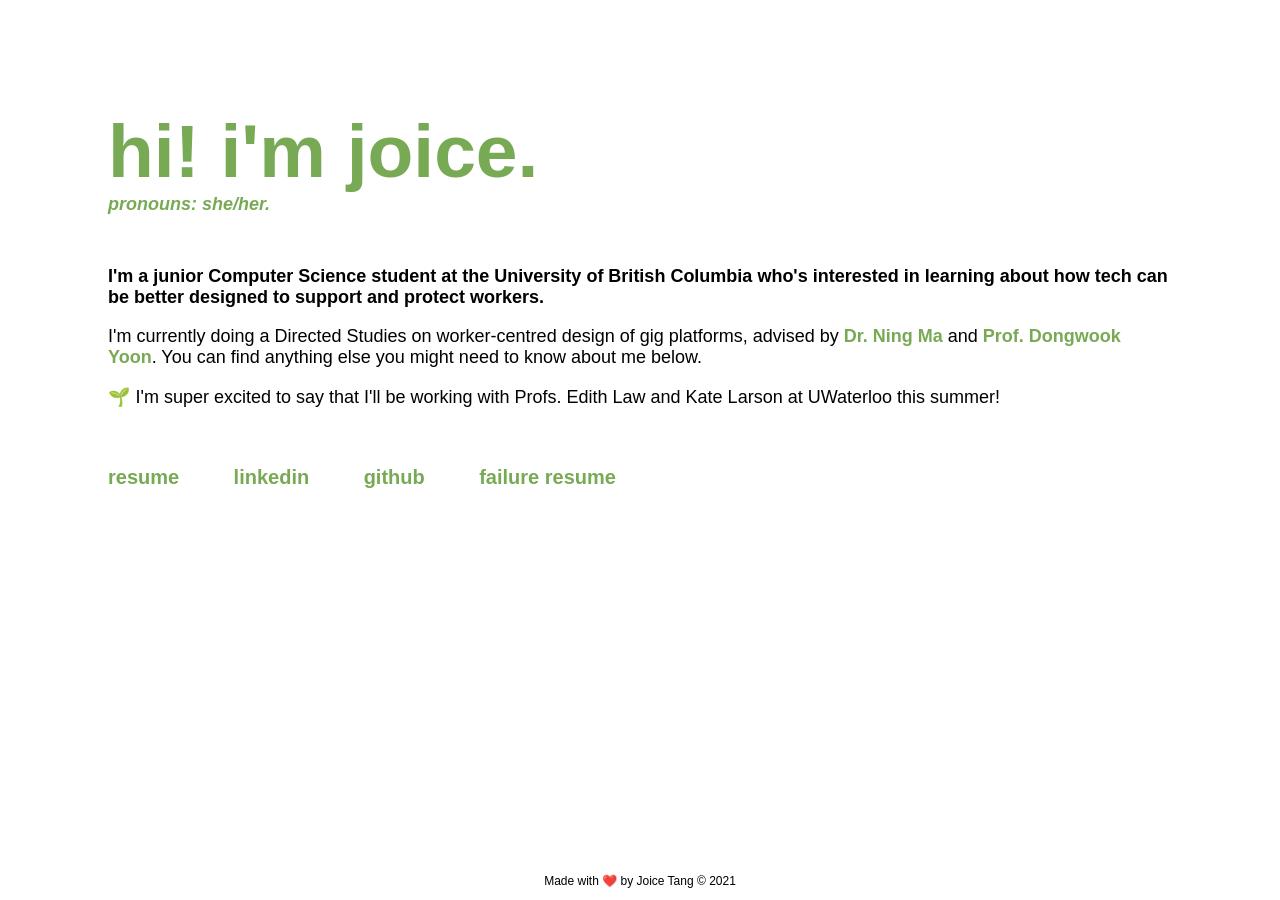
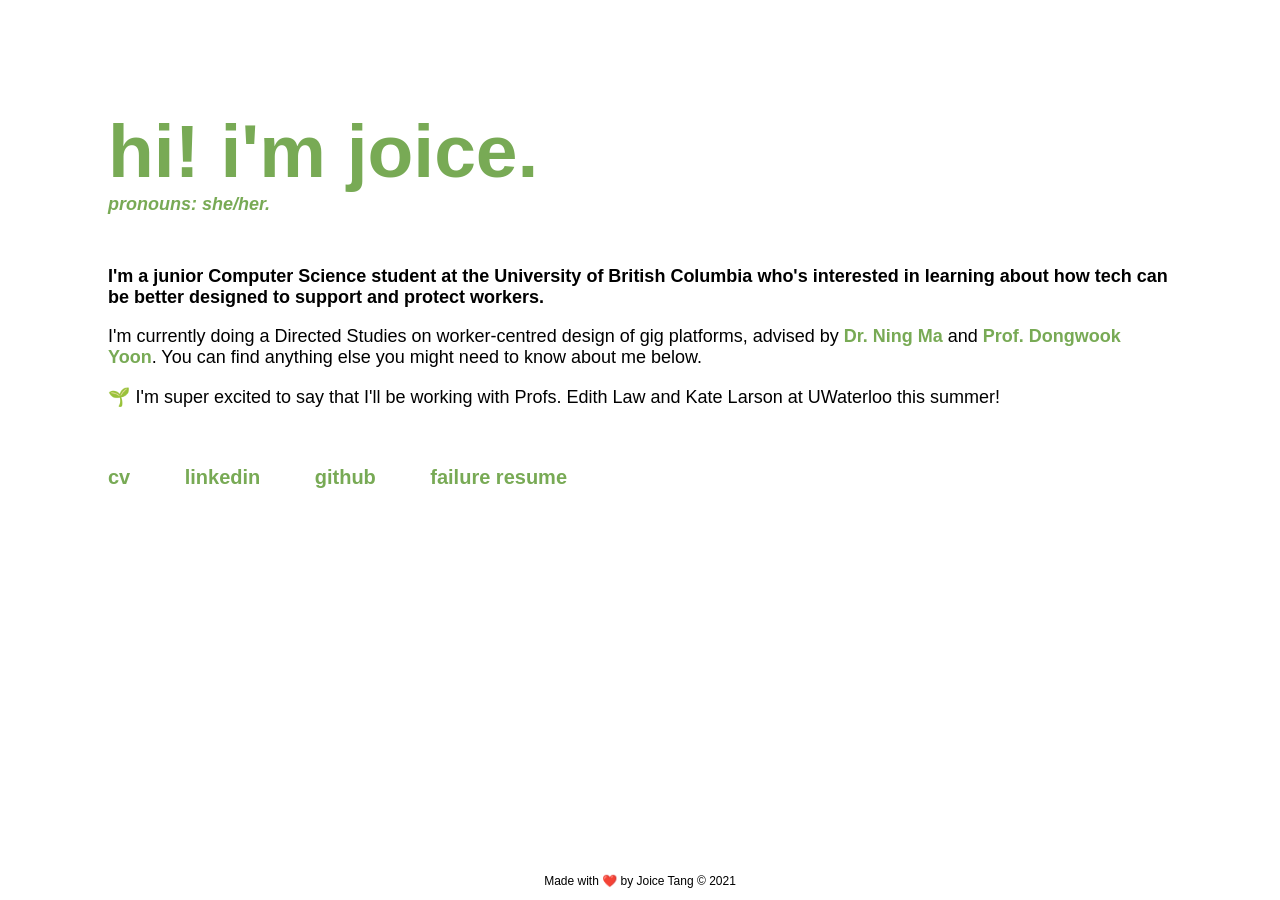
Before and after one commit to joitng/joitng.github.io, a Jekyll site: the page built from index.html, in a window 1280 px wide. Built offline with Jekyll 4.4.1, drawn with Linux system fonts in a browser that asks for light colours.

Commit message:
cv instead of resume

```diff
--- a/index.html
+++ b/index.html
@@ -15,7 +15,7 @@
 </div>
 
 <div id="links">
-    <a class="main-links" target="_blank" href="/assets/resume.pdf">resume</a>
+    <a class="main-links" target="_blank" href="/assets/cv.pdf">cv</a>
     <a class="main-links" target="_blank" href="https://www.linkedin.com/in/joiceyhtang/">linkedin</a>
     <a class="main-links" target="_blank" href="https://github.com/joitng">github</a>
     <a class="main-links" href="/failure">failure resume</a>
```
Also changed, not shown: failure.md (+2 -0 lines), 2 other files.
